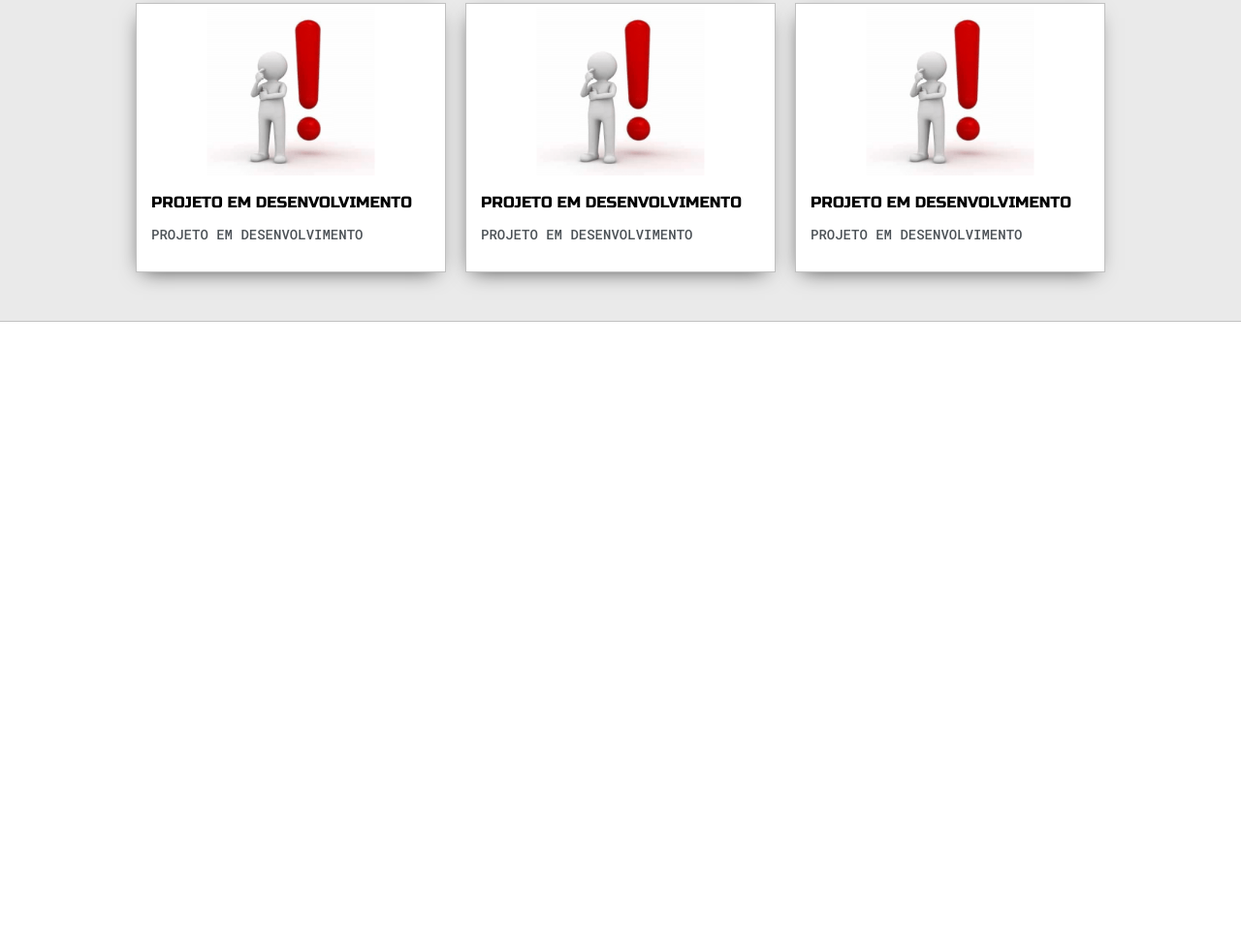
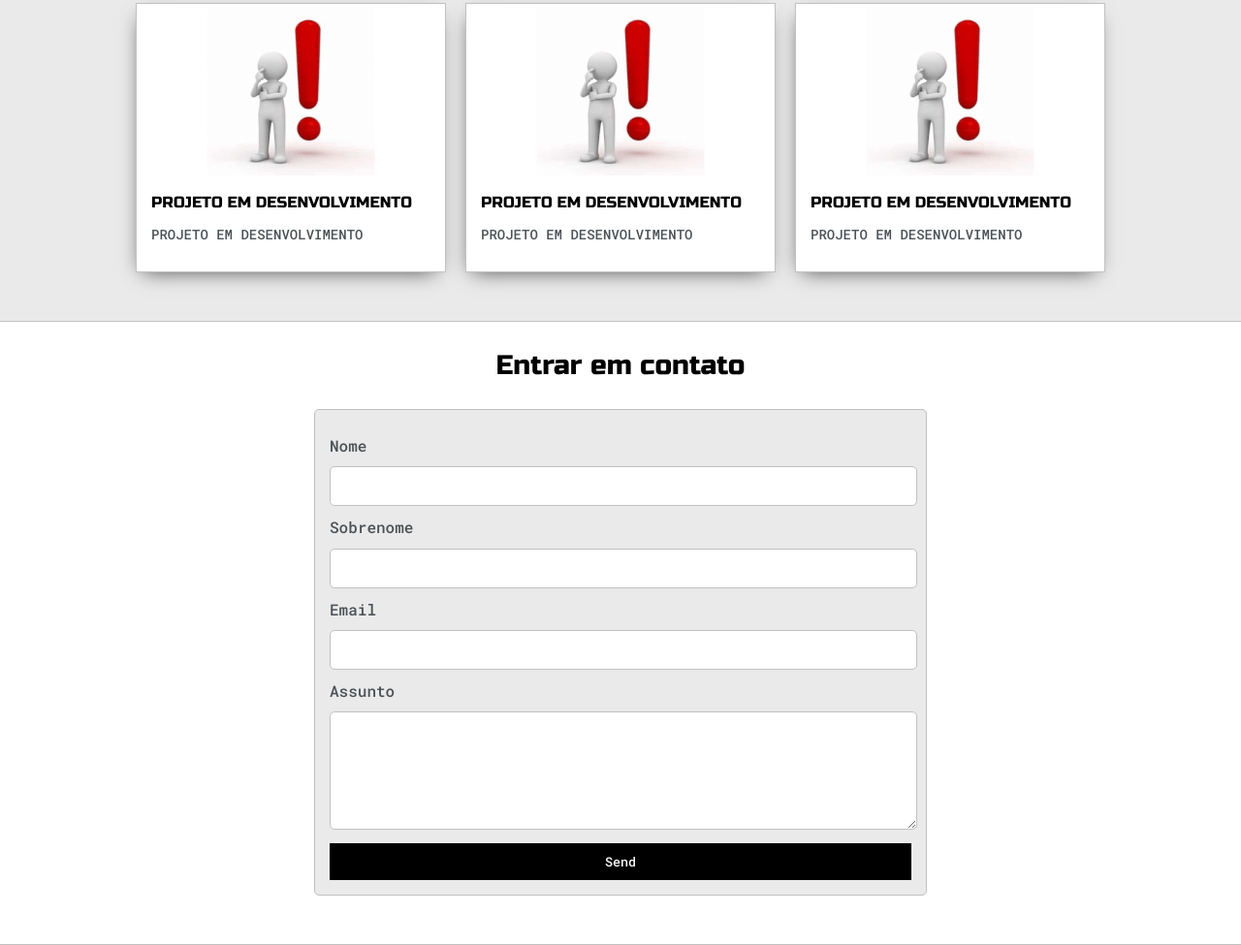
Before and after one commit to Bljexe/website, a plain HTML site: page index.html in a window 1280 px wide. Shown: the part 1425-2400 px from the top of the page at 97% size. Before the commit the page ends 1757 px from the top, so only its background shows below. Drawn offline with Linux system fonts and the light colour scheme.

Commit message:
Atualizações

```diff
--- a/index.html
+++ b/index.html
@@ -24,8 +24,6 @@
 
 			<div class="intro-wrapper">
 				<div class="nav-wrapper">
-
-					<!-- Link around dots-wrapper added after tutorial video -->
 					<a href="index.html">
 						<div class="dots-wrapper">
 							<div id="dot-1" class="browser-dot"></div>
@@ -100,11 +98,11 @@
 						</ul>
 
 						<!-- <ul>
-							<li>Google Maps API</li>
-							<li>JS Charts</li>
-							<li>AWS (RDS/S3)</li>
-							<li>Heroku</li>
-							<li>HTML/CSS</li>
+							<li></li>
+							<li></li>
+							<li></li>
+							<li></li>
+							<li></li>
 						</ul> -->
 
 					</div>
@@ -137,7 +135,10 @@
 						<div class="post-preview">
 							<h6 class="post-title">PROJETO EM DESENVOLVIMENTO</h6>
 							<p class="post-intro">PROJETO EM DESENVOLVIMENTO</p>
+
+							<!-- PAGINA DE POST EM DESENVOLVIMENTO -->
 							<!-- <a href="post.html">Read More</a> -->
+
 						</div>
 					</div>
 				</div>
@@ -148,7 +149,10 @@
 						<div class="post-preview">
 							<h6 class="post-title">PROJETO EM DESENVOLVIMENTO</h6>
 							<p class="post-intro">PROJETO EM DESENVOLVIMENTO</p>
+
+							<!-- PAGINA DE POST EM DESENVOLVIMENTO -->
 							<!-- <a href="post.html">Read More</a> -->
+
 						</div>
 					</div>
 				</div>
@@ -159,39 +163,42 @@
 						<div class="post-preview">
 							<h6 class="post-title">PROJETO EM DESENVOLVIMENTO</h6>
 							<p class="post-intro">PROJETO EM DESENVOLVIMENTO</p>
+
+							<!-- PAGINA DE POST EM DESENVOLVIMENTO -->
 							<!-- <a href="post.html">Read More</a> -->
+
 						</div>
 					</div>
 				</div>
 
 			</div>
 		</div>
-	<!-- </section>
+	</section>
 
 	<section class="s2">
 		<div class="main-container">
 			<a href=""></a>
-			<h3 style="text-align: center;">Get In Touch</h3>
+			<h3 style="text-align: center;">Entrar em contato</h3>
 
 			<form id="contact-form">
 				<a name="contact"></a>
 
-				<label>Name</label>
+				<label>Nome</label>
 				<input class="input-field" type="text" name="name">
 
-				<label>Subject</label>
+				<label>Sobrenome</label>
 				<input class="input-field" type="text" name="subject">
 
 				<label>Email</label>
 				<input class="input-field" type="text" name="email">
 
-				<label>Message</label>
+				<label>Assunto</label>
 				<textarea class="input-field" name="message"></textarea>
 
 				<input id="submit-btn" type="submit" value="Send">
 			</form>
 		</div>
-	</section>  -->
+	</section>
 
 	<script type="text/javascript" src="script.js"></script>
 </body>
```
Also changed, not shown: 1 other file.
